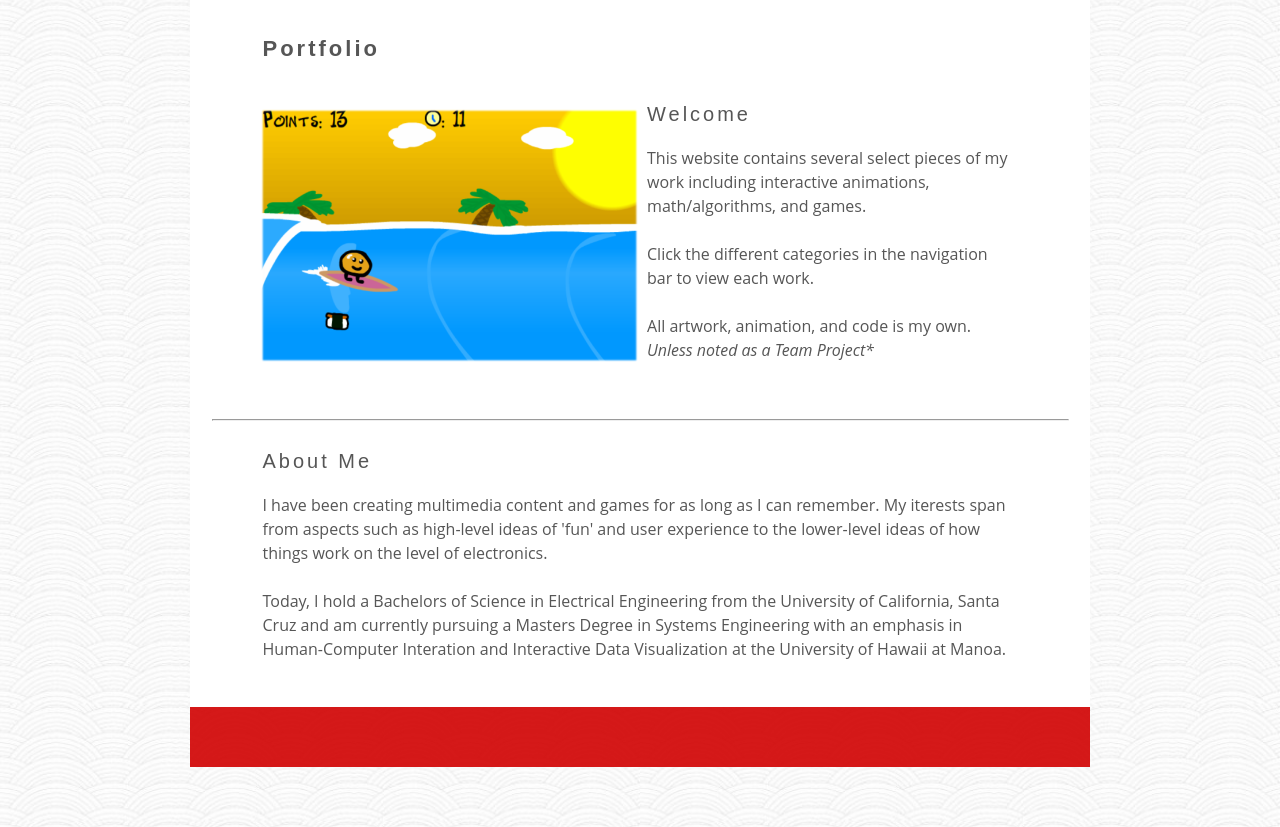
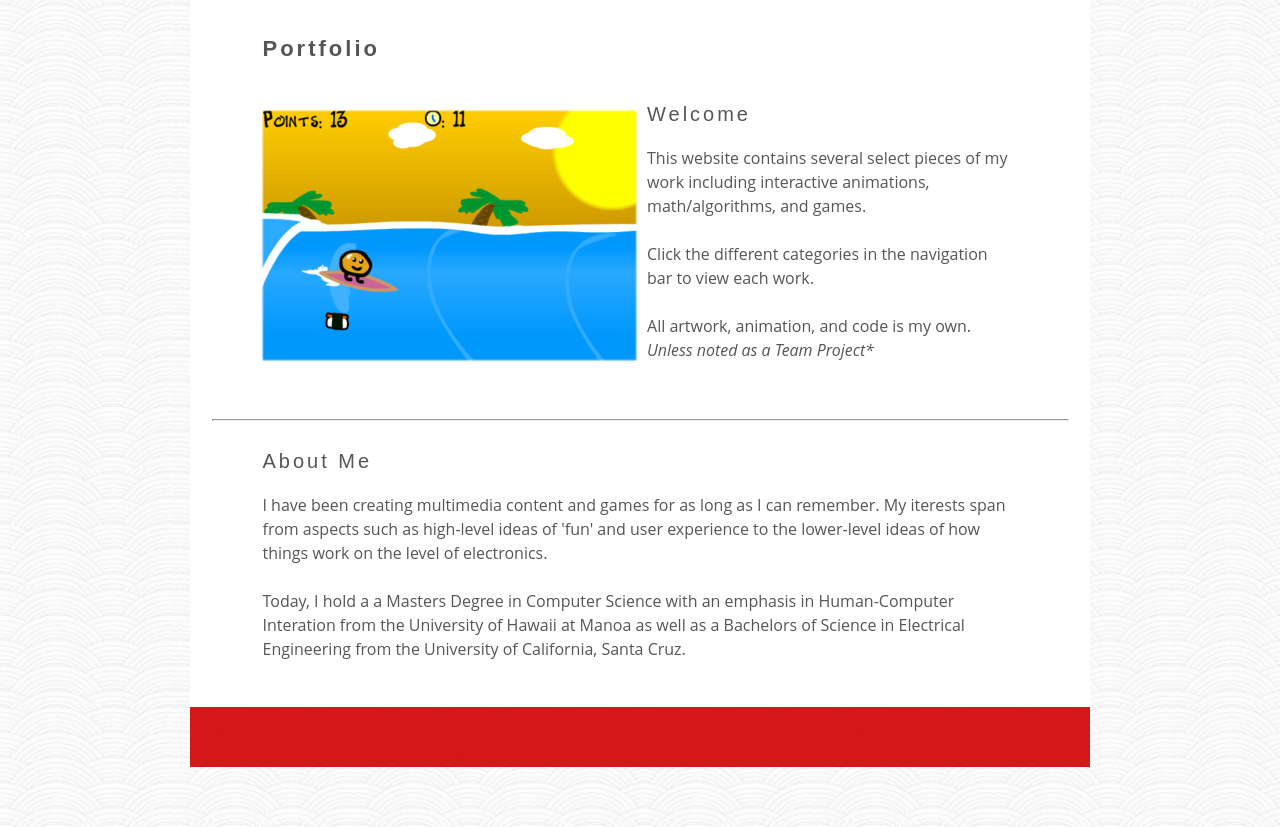
Before and after one commit to paridigm/tomknappramos.github.io, a plain HTML site: page index.html in a window 1280 px wide. Shown: the part 233-1060 px from the top of the page. Drawn offline with Linux system fonts and the light colour scheme.

Commit message:
Update index.html

```diff
--- a/index.html
+++ b/index.html
@@ -120,10 +120,10 @@
 		of how things work on the level of electronics.
 		<br />
 		<br />
-		Today, I hold a Bachelors of Science in Electrical Engineering from the University of California, Santa Cruz
-		and am currently pursuing a Masters Degree in Systems Engineering with
-		an emphasis in Human-Computer Interation and Interactive Data Visualization at
-		the University of Hawaii at Manoa.
+		Today, I hold a a Masters Degree in Computer Science with
+		an emphasis in Human-Computer Interation
+		from the University of Hawaii at Manoa as well as a Bachelors of Science
+		in Electrical Engineering from the University of California, Santa Cruz.
 
 		<!--
 		where I am also a teaching assistant
```
